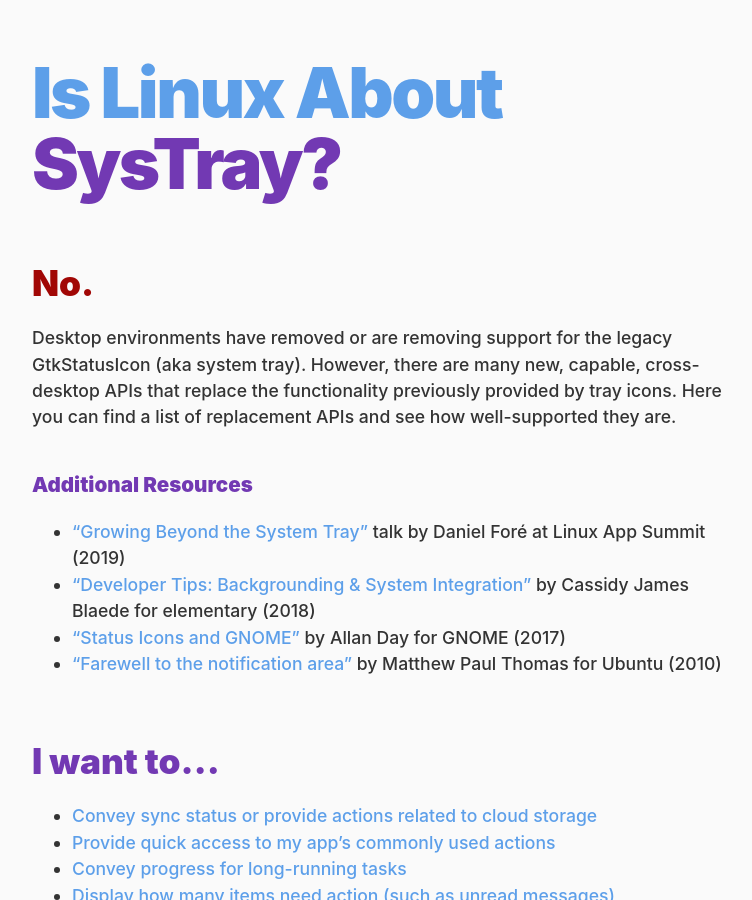
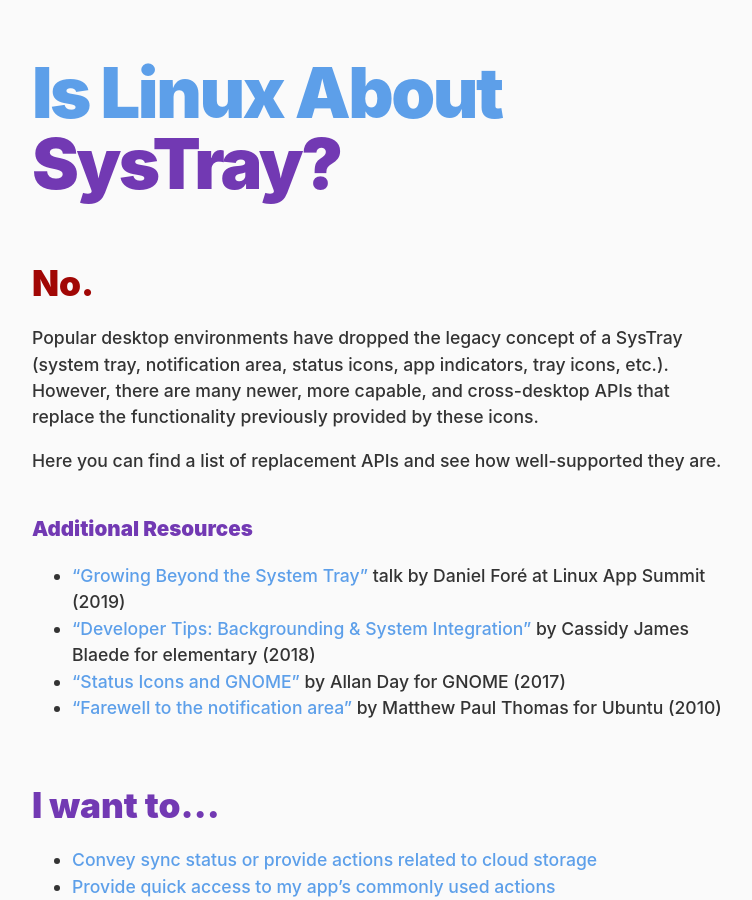
Before and after one commit to islinuxabout/islinuxabout.github.io, a Jekyll site: the page built from systray.md, in a window 1280 px wide and 900 px high. Shown: the whole window, without its empty margins (256-1008 px from the left). Built offline with Jekyll 4.4.1, drawn with Linux system fonts in a browser that asks for light colours; our own code applies the rules of GitHub Pages for plain Markdown files.

Commit message:
Better intro for systray

```diff
--- a/systray.md
+++ b/systray.md
@@ -1,5 +1,5 @@
 ---
-description: Desktop environments have removed or are removing support for the legacy GtkStatusIcon (aka system tray). However, there are many new, capable, cross-desktop APIs that replace the functionality previously provided by tray icons. Here you can find a list of replacement APIs and see how well-supported they are.
+description: Popular desktop environments have dropped the legacy concept of a SysTray. Here’s a list of newer, capable, cross-desktop APIs to use instead.
 
 redirect_from:
   - app-indicator
@@ -23,7 +23,9 @@ redirect_from:
 
 ## No.
 
-Desktop environments have removed or are removing support for the legacy GtkStatusIcon (aka system tray). However, there are many new, capable, cross-desktop APIs that replace the functionality previously provided by tray icons. Here you can find a list of replacement APIs and see how well-supported they are.
+Popular desktop environments have dropped the legacy concept of a SysTray (system tray, notification area, status icons, app indicators, tray icons, etc.). However, there are many newer, more capable, and cross-desktop APIs that replace the functionality previously provided by these icons.
+
+Here you can find a list of replacement APIs and see how well-supported they are.
 
 ### Additional Resources
 
```
